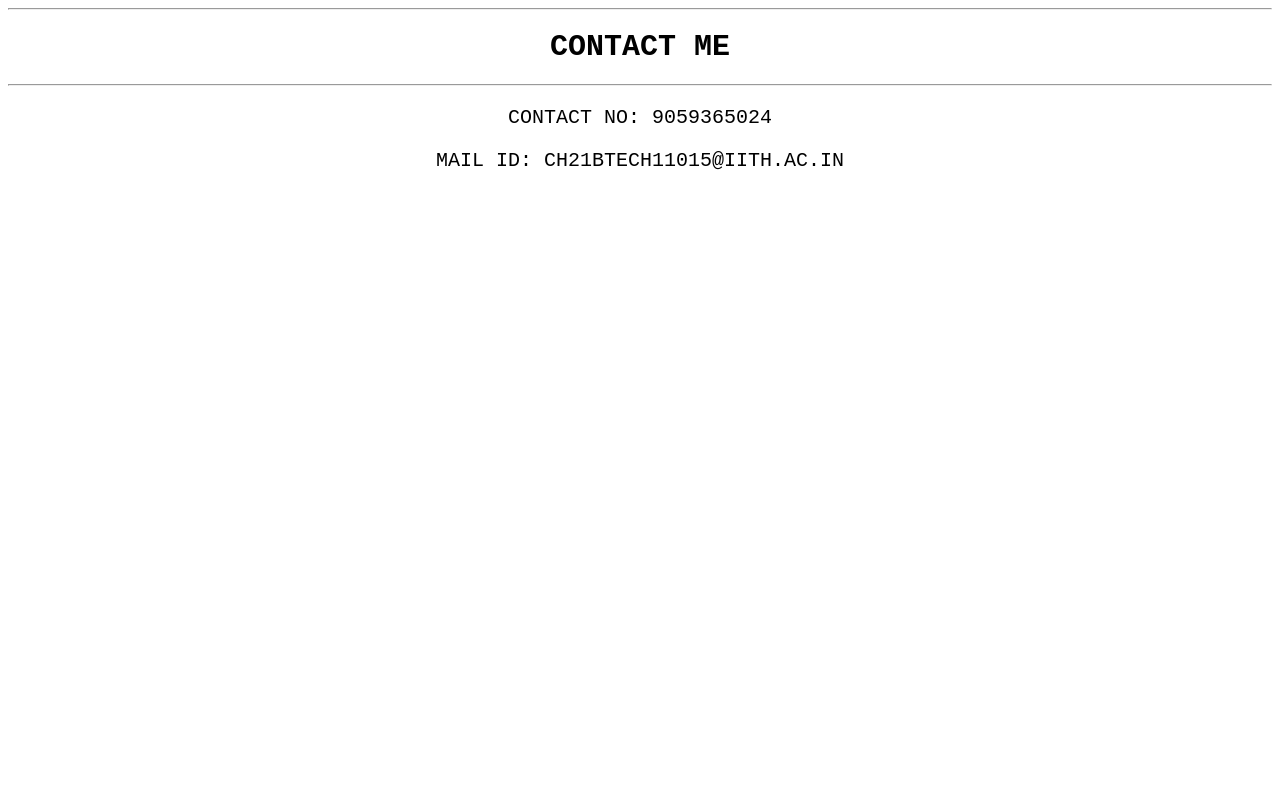
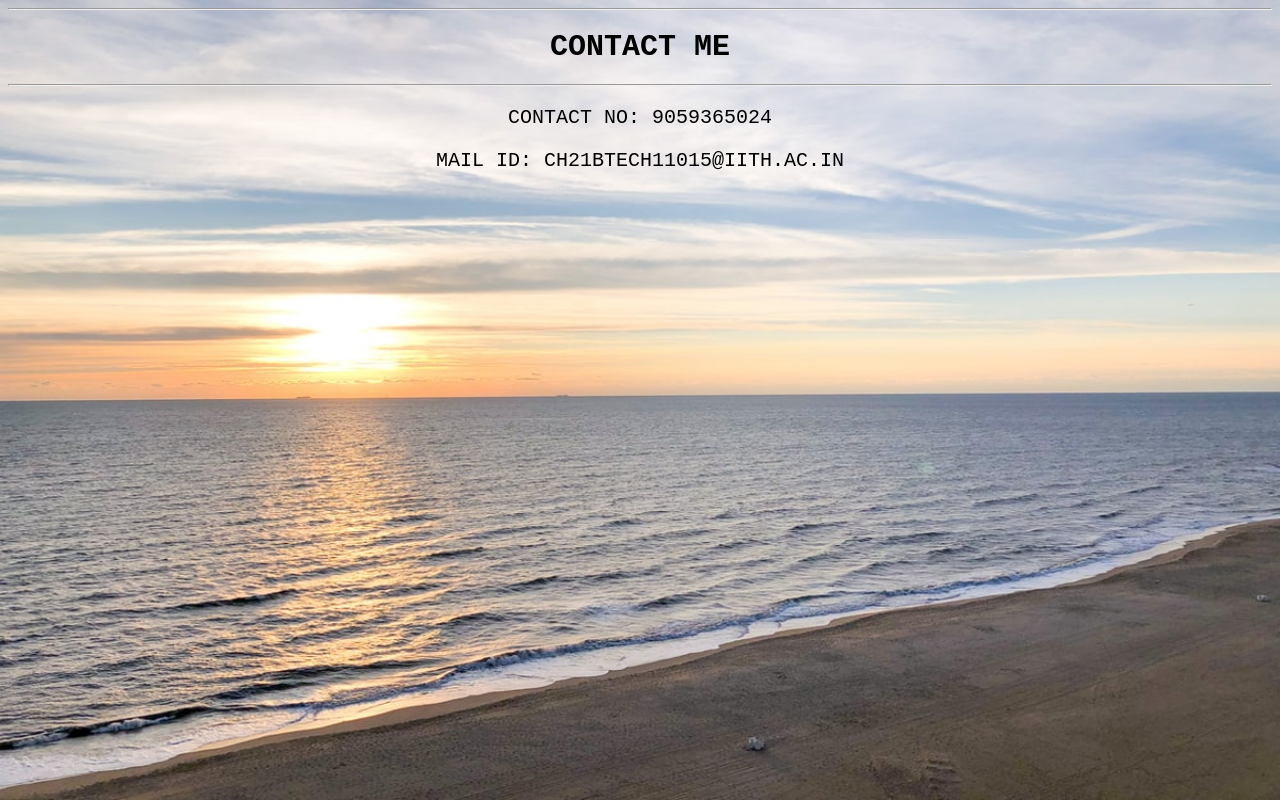
Before and after one commit to SIDDHARDHA-iitian/contact, a plain HTML site: page index.html in a window 1280 px wide. Drawn offline with Linux system fonts and the light colour scheme.

Commit message:
Update index.html

```diff
--- a/index.html
+++ b/index.html
@@ -6,7 +6,7 @@
 	<title>contact me</title>
 	<style>
 		body{
-			background:url(images/shore2.jpg) no-repeat;
+			background:url(shore2.jpg) no-repeat;
 			background-size: 100% 100vh;
 			link: "#000";
 
```
